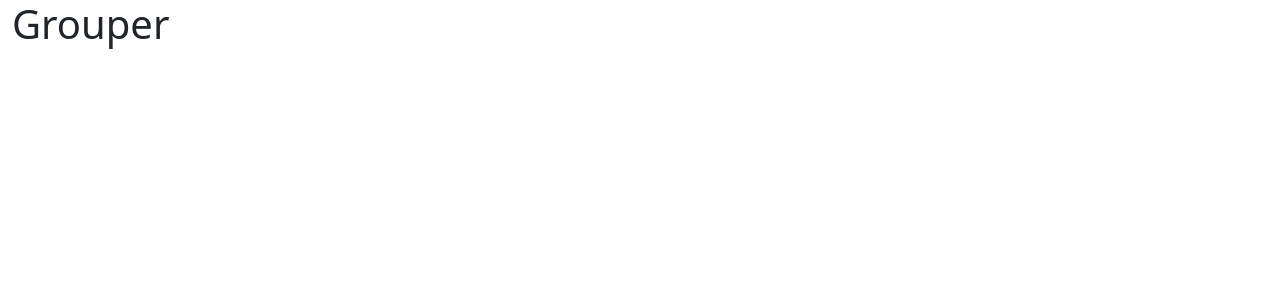
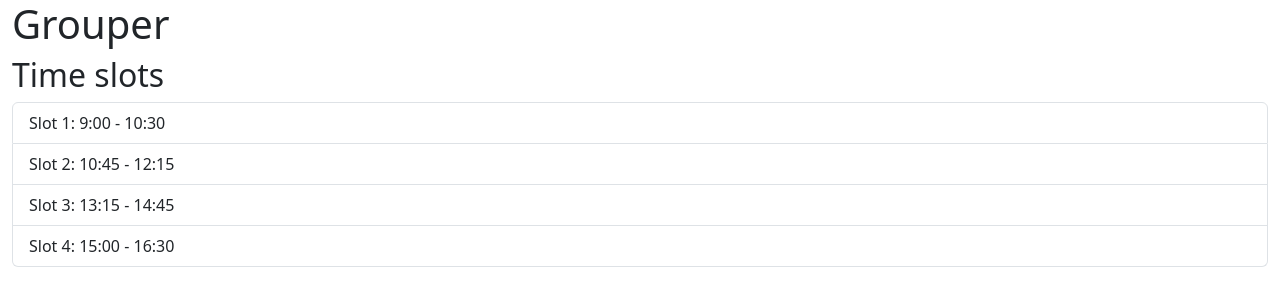
Before and after one commit to raywo-personal/teamify, an Angular app: page / in a window 1280 px wide. Shown: the top 306 px of the page. Built offline with nearby package versions, Linux system fonts and the light colour scheme.

Commit message:
Add time slot list

```diff
--- a/src/app/app.component.html
+++ b/src/app/app.component.html
@@ -1,3 +1,5 @@
 <main class="container-fluid">
-  <h1>Grouper</h1>
+  <h1>{{ title }}</h1>
+
+  <app-time-slot-list />
 </main>
--- a/src/app/app.component.ts
+++ b/src/app/app.component.ts
@@ -1,12 +1,15 @@
-import { Component } from '@angular/core';
-import { RouterOutlet } from '@angular/router';
+import {Component} from '@angular/core';
+import {TimeSlotListComponent} from './timeslots/components/time-slot-list/time-slot-list.component';
+
 
 @Component({
   selector: 'app-root',
-  imports: [RouterOutlet],
+  imports: [
+    TimeSlotListComponent
+  ],
   templateUrl: './app.component.html',
   styleUrl: './app.component.scss'
 })
 export class AppComponent {
-  title = 'grouper';
+  title = 'Grouper';
 }
--- /dev/null
+++ b/src/app/styles/time-slots.scss
@@ -0,0 +1,5 @@
+.time-slot {
+  border: 1px solid black;
+  padding: 1rem;
+  margin: 1rem;
+}
--- /dev/null
+++ b/src/app/timeslots/components/time-slot-list/time-slot-list.component.html
@@ -0,0 +1,9 @@
+<h2>Time slots</h2>
+
+<ul class="list-group">
+  @for (timeSlot of slots; track timeSlot.id) {
+    <a href="#" class="list-group-item list-group-item-action">
+      {{ timeSlot.description }}
+    </a>
+  }
+</ul>
--- /dev/null
+++ b/src/app/timeslots/components/time-slot-list/time-slot-list.component.ts
@@ -0,0 +1,19 @@
+import { Component } from '@angular/core';
+import {createTimeSlot, TimeSlot} from '../../models/time-slot.model';
+
+@Component({
+  selector: 'app-time-slot-list',
+  imports: [],
+  templateUrl: './time-slot-list.component.html',
+  styleUrl: './time-slot-list.component.scss'
+})
+export class TimeSlotListComponent {
+
+  protected slots: TimeSlot[] = [
+    createTimeSlot("Slot 1: 9:00 - 10:30"),
+    createTimeSlot("Slot 2: 10:45 - 12:15"),
+    createTimeSlot("Slot 3: 13:15 - 14:45"),
+    createTimeSlot("Slot 4: 15:00 - 16:30")
+  ];
+
+}
--- /dev/null
+++ b/src/app/timeslots/models/time-slot.model.ts
@@ -0,0 +1,14 @@
+export interface TimeSlot {
+
+  id?: string;
+  description: string;
+
+}
+
+
+export function createTimeSlot(description: string): TimeSlot {
+  return {
+    id: crypto.randomUUID(),
+    description
+  };
+}
--- a/src/styles.scss
+++ b/src/styles.scss
@@ -2,3 +2,5 @@
 
 /* Importing Bootstrap SCSS file. */
 @use 'bootstrap/scss/bootstrap';
+
+@use "app/styles/time-slots";
```
Also changed, not shown: src/app/timeslots/components/time-slot-list/time-slot-list.component.scss (added), 1 other file (tests, documents, lock files or other folders).
